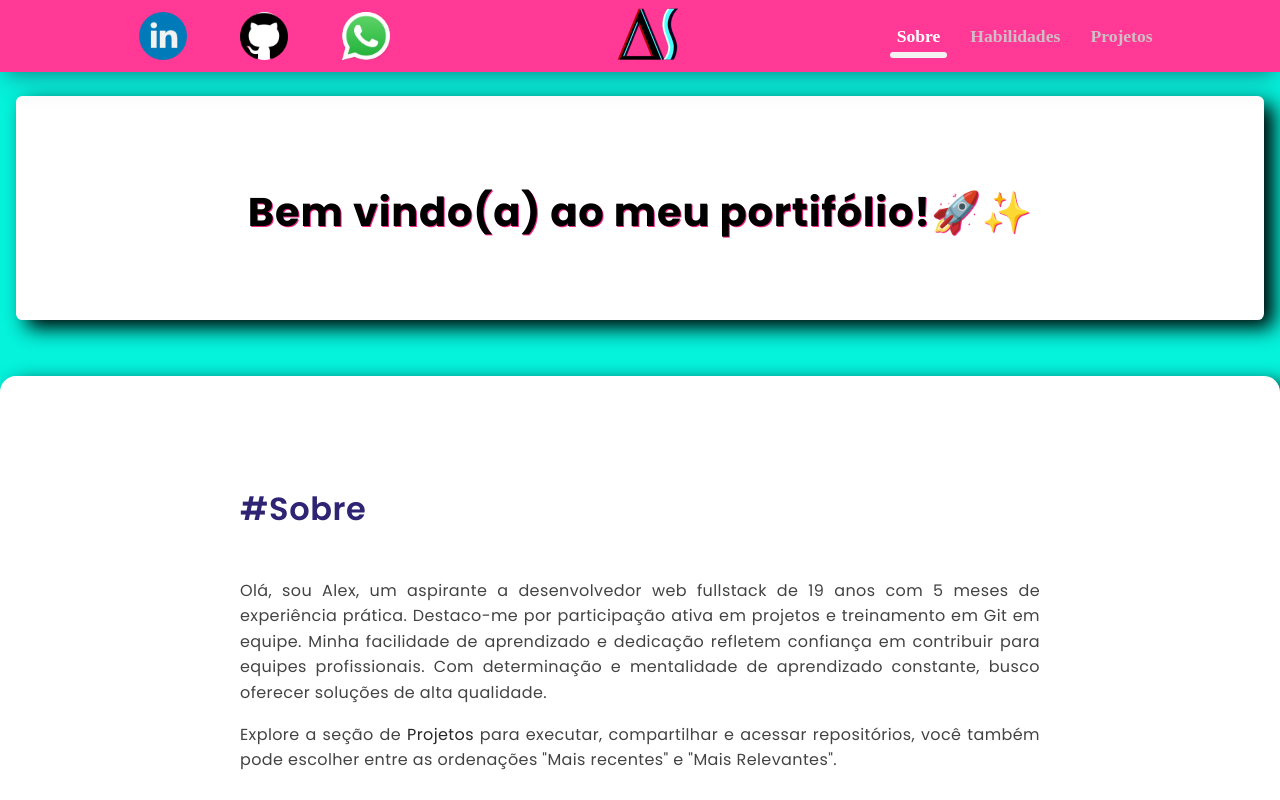
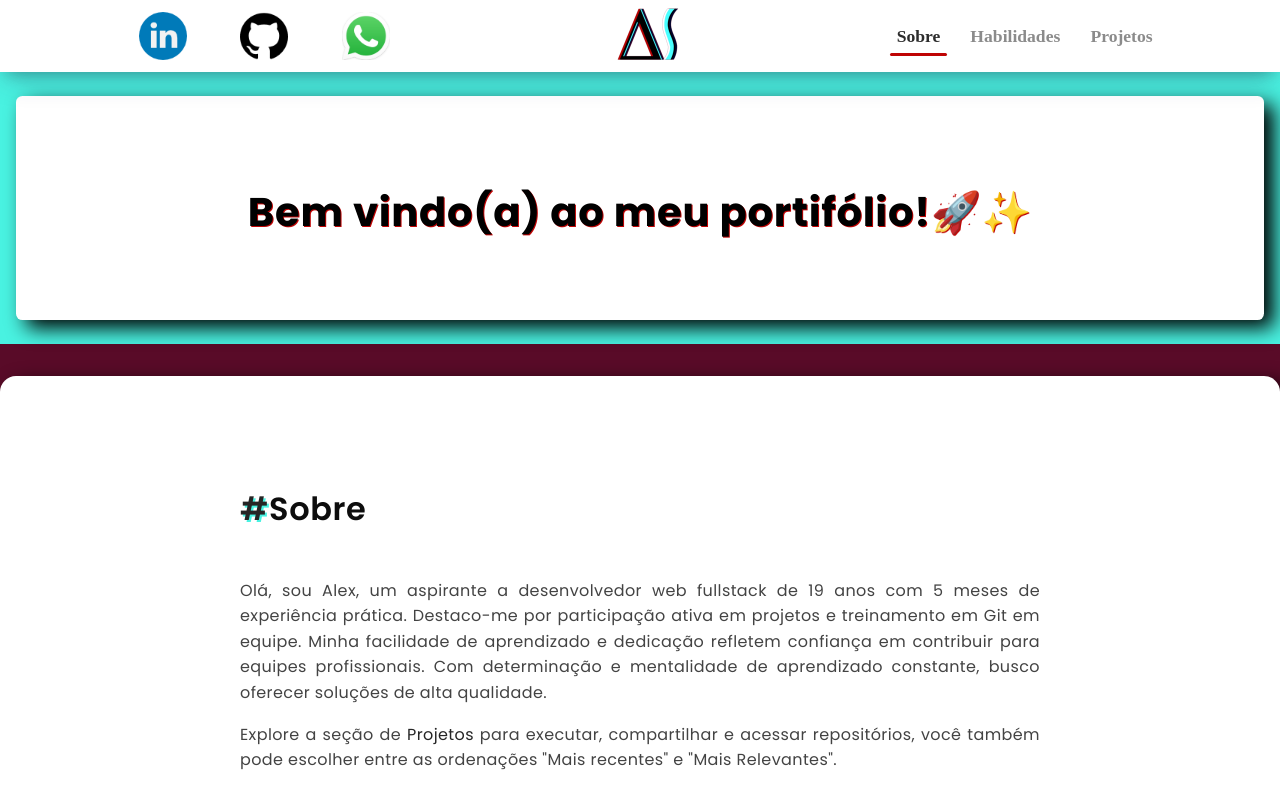
Before and after one commit to alexsantos-dev/AS_Front_Portifolio, a React (Vite) app: page / in a window 1280 px wide. Shown: the top 800 px of the page. Built offline with nearby package versions, Linux system fonts and the light colour scheme; no server answers.

Commit message:
ajustes de estilo

```diff
--- a/src/components/MobileFooter.styled.jsx
+++ b/src/components/MobileFooter.styled.jsx
@@ -78,6 +78,23 @@ export const MobileFootCont = styled.nav`
       top: 0.1em;
     }
   }
+  @media (max-width: 360px) {
+    height: 3.5em;
+
+    div {
+      height: 3em;
+
+      button {
+        a {
+          padding: 0.7em;
+          img {
+            width: 1.5em;
+          }
+        }
+      }
+    }
+  }
+
   @media (min-width: 884px) {
     display: none;
   }
--- a/src/components/Navbar.styled.jsx
+++ b/src/components/Navbar.styled.jsx
@@ -27,7 +27,7 @@ const itemFade = keyframes`
 
 export const Nav = styled.nav`
   width: 100%;
-  background-color: #ff3995;
+  background-color: #ffffff;
   padding: 1em;
   height: 4.5em;
   top: 0;
@@ -63,24 +63,22 @@ export const Nav = styled.nav`
     &.sections {
       justify-content: space-between;
       align-items: center;
-      /* width: 19%; */
-      /* height: 100%; */
 
       a {
         transition: 0.3s ease-in;
         position: relative;
-        color: #cbcbcbe8;
+        color: #0d0d0d7a;
         font-weight: 600;
         font-size: 1.1em;
-        padding: 0.7em 0.4em;
+        padding: 0.6em 0.4em;
         &:hover {
-          color: #fff;
+          color: #0d0d0d;
         }
 
         &::after {
           content: "";
           width: 0%;
-          height: 0.35em;
+          height: 0.2em;
           border-radius: 1em;
           background-color: transparent;
           position: absolute;
@@ -90,15 +88,15 @@ export const Nav = styled.nav`
         }
 
         &:hover::after {
-          background-color: #f2f2f2;
+          background-color: #bf0404;
           width: 100%;
         }
       }
       .linkAtivo {
-        color: #fff;
+        color: #0d0d0ddd;
 
         &::after {
-          background-color: #f2f2f2;
+          background-color: #bf0404;
           width: 100%;
         }
       }
@@ -115,7 +113,7 @@ export const Nav = styled.nav`
       &:hover > :hover {
         opacity: 1;
         transform: scale(1.1);
-        box-shadow: #05f2db 0px 2px 10px;
+        box-shadow: #49f2e1 0px 2px 10px;
       }
 
       li {
@@ -163,7 +161,7 @@ export const Nav = styled.nav`
       border-radius: 6em;
       z-index: 10;
       background: #f1f1f1;
-      border: inset 3px #0d0d0d;
+      border: solid 2px #0d0d0d;
       padding: 1.7em;
       flex-direction: row-reverse;
 
@@ -231,6 +229,28 @@ export const Nav = styled.nav`
     }
   }
 
+  @media (max-width: 360px) {
+    height: 3em;
+
+    ul.logo {
+      .logoIcon {
+        width: 2.5em;
+      }
+    }
+    ul.contato {
+      padding: 1em;
+      li {
+        button,
+        a {
+          height: 2em;
+          img {
+            width: 2em;
+          }
+        }
+      }
+    }
+  }
+
   @media (min-width: 1280px) {
     justify-content: space-around;
   }
--- a/src/components/ProjetoSkeleton.styles.jsx
+++ b/src/components/ProjetoSkeleton.styles.jsx
@@ -12,13 +12,13 @@ const pulse = keyframes`
 export const SkeletonContainer = styled.div`
   width: 360px;
   height: 520px;
-  padding: 0.8em;
+  padding: 0 0.6em 0.6em 0;
   display: flex;
   flex-direction: column;
   align-items: center;
   justify-content: center;
   border-radius: 1em;
-  background-color: #dfceb8;
+  background-color: #d4d4d4;
   box-shadow: rgba(0, 0, 0, 0.16) 0px 1px 4px, rgb(51, 51, 51) 0px 0px 0px 3px;
 
   .banner {
@@ -29,13 +29,15 @@ export const SkeletonContainer = styled.div`
     background-color: #ffffff;
     .skeleton {
       animation: ${pulse} 1.5s infinite;
-      background: linear-gradient(90deg, #dfceb8 25%, #ffffff 50%, #dfceb8 75%);
+      background: linear-gradient(90deg, #d4d4d4 25%, #ffffff 50%, #d4d4d4 75%);
       background-size: 200% 100%;
     }
   }
 
   .descricao {
-    background-color: #dfceb8;
+    background-color: #d4d4d4;
+    border: 1px solid #ffffff;
+
     position: relative;
     display: flex;
     flex-direction: column;
@@ -54,7 +56,7 @@ export const SkeletonContainer = styled.div`
     p,
     .skeleton {
       animation: ${pulse} 1.5s infinite;
-      background: linear-gradient(90deg, #dfceb8 25%, #ffffff 50%, #dfceb8 75%);
+      background: linear-gradient(90deg, #d4d4d4 25%, #ffffff 50%, #d4d4d4 75%);
       background-size: 200% 100%;
     }
 
@@ -107,7 +109,7 @@ export const SkeletonContainer = styled.div`
     width: 100%;
     padding: 0 1em;
     border-radius: 0 0 1em 1em;
-    background-color: #dfceb8;
+    background-color: #d4d4d4;
 
     button,
     .skeleton {
@@ -140,9 +142,9 @@ export const SkeletonContainer = styled.div`
         animation: ${pulse} 1.5s infinite;
         background: linear-gradient(
           90deg,
-          #dfceb8 25%,
+          #d4d4d4 25%,
           #ffffff 50%,
-          #dfceb8 75%
+          #d4d4d4 75%
         );
         background-size: 200% 100%;
       }
--- a/src/components/Projetos.styles.jsx
+++ b/src/components/Projetos.styles.jsx
@@ -11,14 +11,15 @@ export const Container = styled.div`
   .item {
     width: 360px;
     height: 520px;
-    padding: 0.8em;
+    padding: 0 0.6em 0.6em 0;
     display: flex;
     flex-direction: column;
     align-items: center;
     justify-content: center;
     border-radius: 1em;
-    background-color: #dfceb8;
-    box-shadow: rgba(0, 0, 0, 0.16) 0px 1px 4px, rgb(51, 51, 51) 0px 0px 0px 3px;
+    background: linear-gradient(-50deg, #d4d4d4 30%, #ffffff 70%);
+    border-right: solid 3px #000;
+    border-bottom: solid 3px #000;
 
     .banner {
       border-radius: 1em 1em 0 0;
@@ -29,14 +30,14 @@ export const Container = styled.div`
 
       img {
         border-top: solid 1px #000;
-        border-right: solid 1px #000;
         border-left: solid 1px #000;
+        border-bottom: solid 1px #000;
+
         border-radius: 0.8em 0.8em 0 0;
         width: 100%;
       }
     }
     .descricao {
-      border-right: solid 1px #000;
       border-left: solid 1px #000;
       background-color: #fff;
       position: relative;
@@ -91,7 +92,8 @@ export const Container = styled.div`
       }
     }
     .interacoes {
-      border: 1px solid black;
+      border-top: solid 1px #000;
+      border-left: solid 1px #000;
       display: flex;
       justify-content: space-around;
       align-items: center;
--- a/src/components/Secoes.jsx
+++ b/src/components/Secoes.jsx
@@ -22,17 +22,6 @@ import {
   acessarRep,
 } from "../services/projetos.service";
 
-const TemporizadorExibicao = ({ tempoExibicao, onComplete }) => {
-  useEffect(() => {
-    const timeoutId = setTimeout(() => {
-      onComplete();
-    }, tempoExibicao);
-
-    return () => clearTimeout(timeoutId);
-  }, [tempoExibicao, onComplete]);
-
-  return <ProjetoSkeleton />;
-};
 export function Secoes() {
   const [projetos, setProjetos] = useState([]);
   const [opcaoSelecionada, setOpcaoSelecionada] = useState("recentes");
@@ -70,10 +59,6 @@ export function Secoes() {
     }
   }, [opcaoSelecionada, setProjetos]);
 
-  const handleSkeletonComplete = () => {
-    setExibirSkeleton(false);
-  };
-
   useEffect(() => {
     fetchData();
   }, [fetchData]);
@@ -86,7 +71,9 @@ export function Secoes() {
         </section>
       </div>
       <section id="Sobre">
-        <h2>#Sobre</h2>
+        <h2>
+          <span>#</span>Sobre
+        </h2>
         <p>
           Olá, sou Alex, um aspirante a desenvolvedor web fullstack de 19 anos
           com 5 meses de experiência prática. Destaco-me por participação ativa
@@ -102,7 +89,9 @@ export function Secoes() {
         </p>
       </section>
       <section id="Habilidades">
-        <h2>#Habilidades</h2>
+        <h2>
+          <span>#</span>Habilidades
+        </h2>
 
         <div className="container">
           <div className="item">
@@ -224,7 +213,9 @@ export function Secoes() {
       </section>
       <section id="Projetos">
         <div className="opcoes">
-          <h2>#Projetos</h2>
+          <h2>
+            <span>#</span>Projetos
+          </h2>
           <select value={opcaoSelecionada} onChange={handleSelectChange}>
             <option value="recentes">Mais Recentes</option>
             <option value="relevantes">Mais Relevantes</option>
--- a/src/components/Secoes.styles.jsx
+++ b/src/components/Secoes.styles.jsx
@@ -5,7 +5,7 @@ export const SecoesContainer = styled.div`
   width: 100%;
   top: 4.5em;
   padding-bottom: 4em;
-  background-color: #05f2db;
+  background-color: #590b28;
 
   section {
     background-color: #fff;
@@ -20,7 +20,10 @@ export const SecoesContainer = styled.div`
     }
 
     h2 {
-      color: #2e2473;
+      color: #0d0d0d;
+      span {
+        text-shadow: 2px 2px #49f2e1;
+      }
     }
 
     h1,
@@ -71,10 +74,11 @@ export const SecoesContainer = styled.div`
       select {
         transition: all 0.4s ease-in-out;
         border-radius: 0.4em;
-        background: #05f2da47;
+        background: #49f2e1;
         box-shadow: rgba(0, 0, 0, 0.16) 0px 1px 4px,
           rgb(51, 51, 51) 0px 0px 0px 3px;
         font-size: 1em;
+        font-weight: 600;
         padding: 0.4em;
         height: 2em;
         border: none;
@@ -103,7 +107,7 @@ export const SecoesContainer = styled.div`
 
     h1 {
       z-index: 1;
-      text-shadow: 1px 1px #f22786;
+      text-shadow: 1px 1px #bf0404;
       padding-bottom: 1em;
     }
   }
@@ -112,7 +116,7 @@ export const SecoesContainer = styled.div`
   }
   .bg-nav-section {
     padding: 1.5em 1em;
-    background-color: #05f2db;
+    background-color: #49f2e1;
   }
 
   div.container {
@@ -175,6 +179,10 @@ export const SecoesContainer = styled.div`
     }
   }
 
+  @media (max-width: 360px) {
+    top: 3em;
+  }
+
   @media (max-width: 400px) {
     h1 {
       font-size: 2em;
@@ -204,7 +212,6 @@ export const SecoesContainer = styled.div`
     }
 
     section#Sobre {
-      margin-top: 0.2em;
       border-radius: 0 0 1em 1em;
     }
 
```
